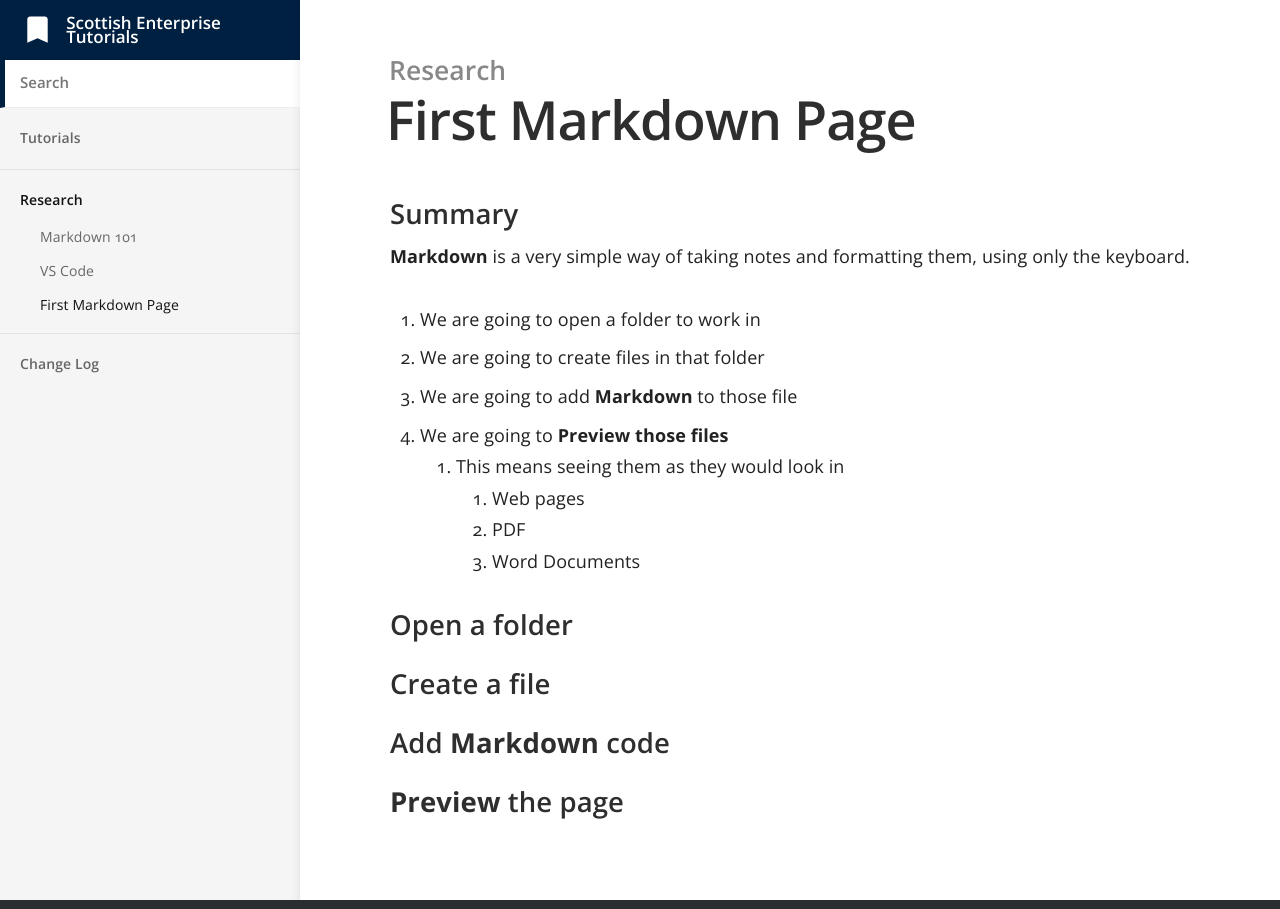
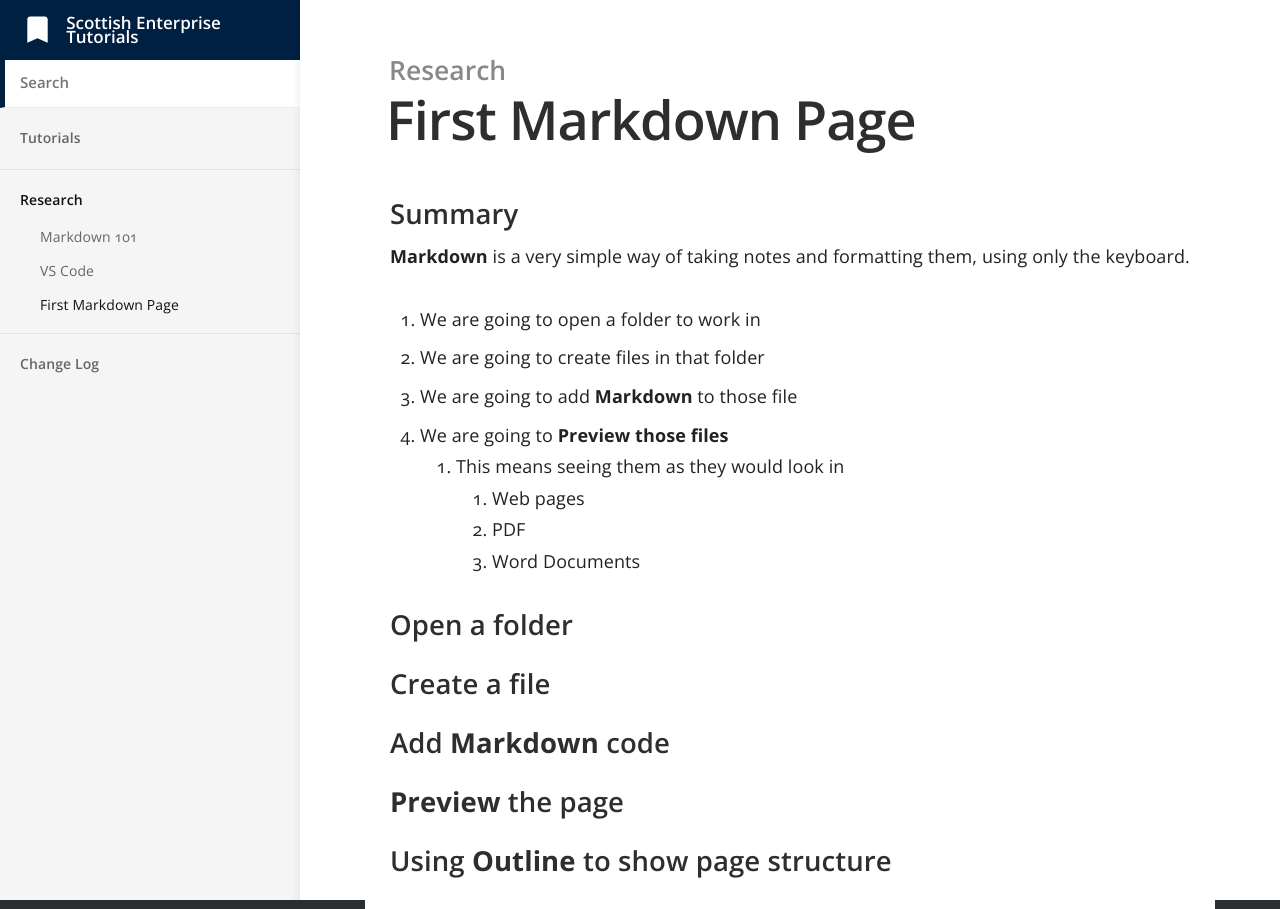
Before and after one commit to scotentSD/Tutorials, a Jekyll site: the page built from _docs/Content/MarkdownPage.md, in a window 1280 px wide. Built offline with Jekyll 4.4.1, drawn with Linux system fonts in a browser that asks for light colours.

Commit message:
Update MarkdownPage.md
mk

```diff
--- a/_docs/Content/MarkdownPage.md
+++ b/_docs/Content/MarkdownPage.md
@@ -23,3 +23,5 @@ order: 3
 ## Add **Markdown** code
 
 ## **Preview** the page
+
+## Using **Outline** to show page structure
```
